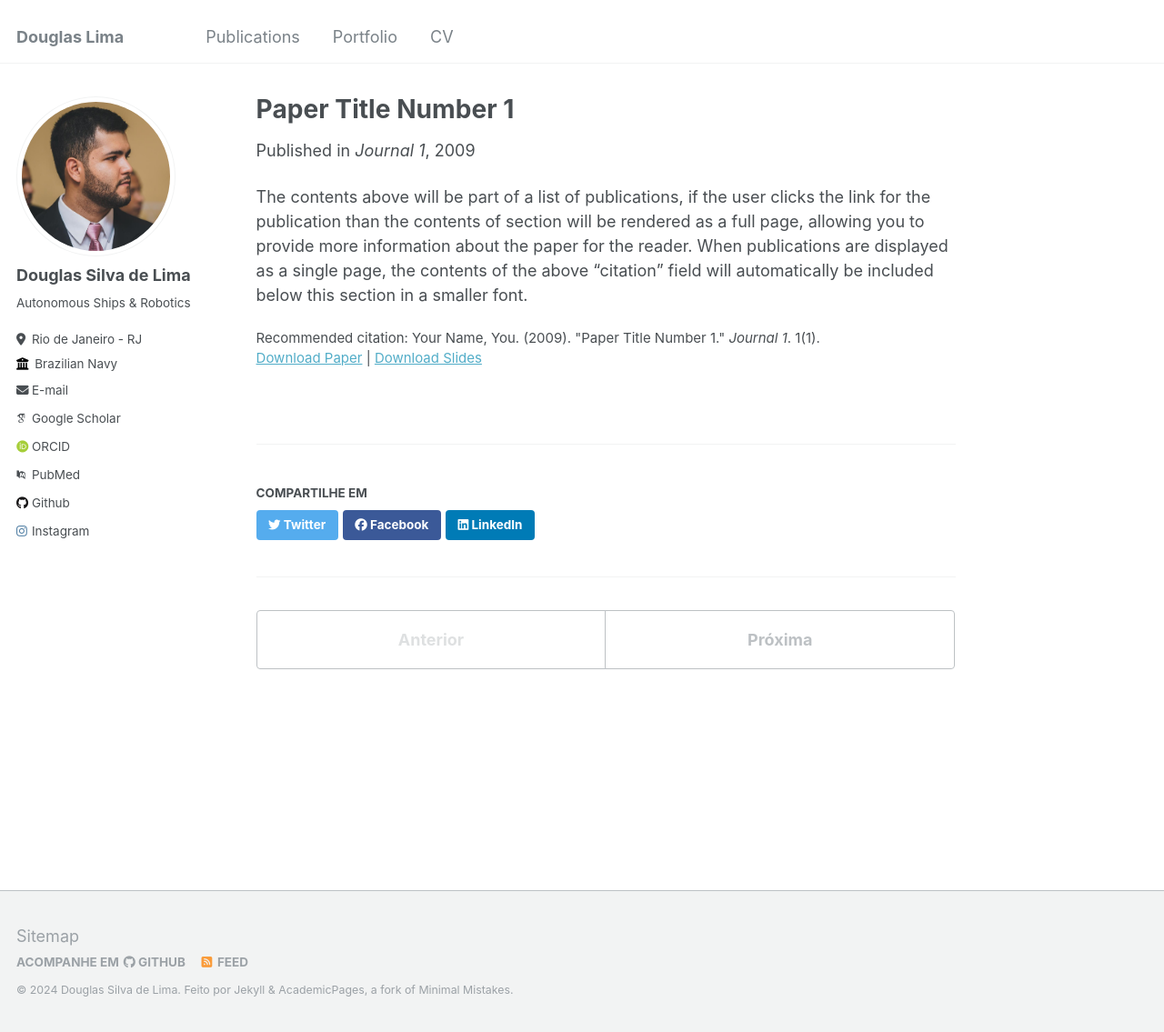
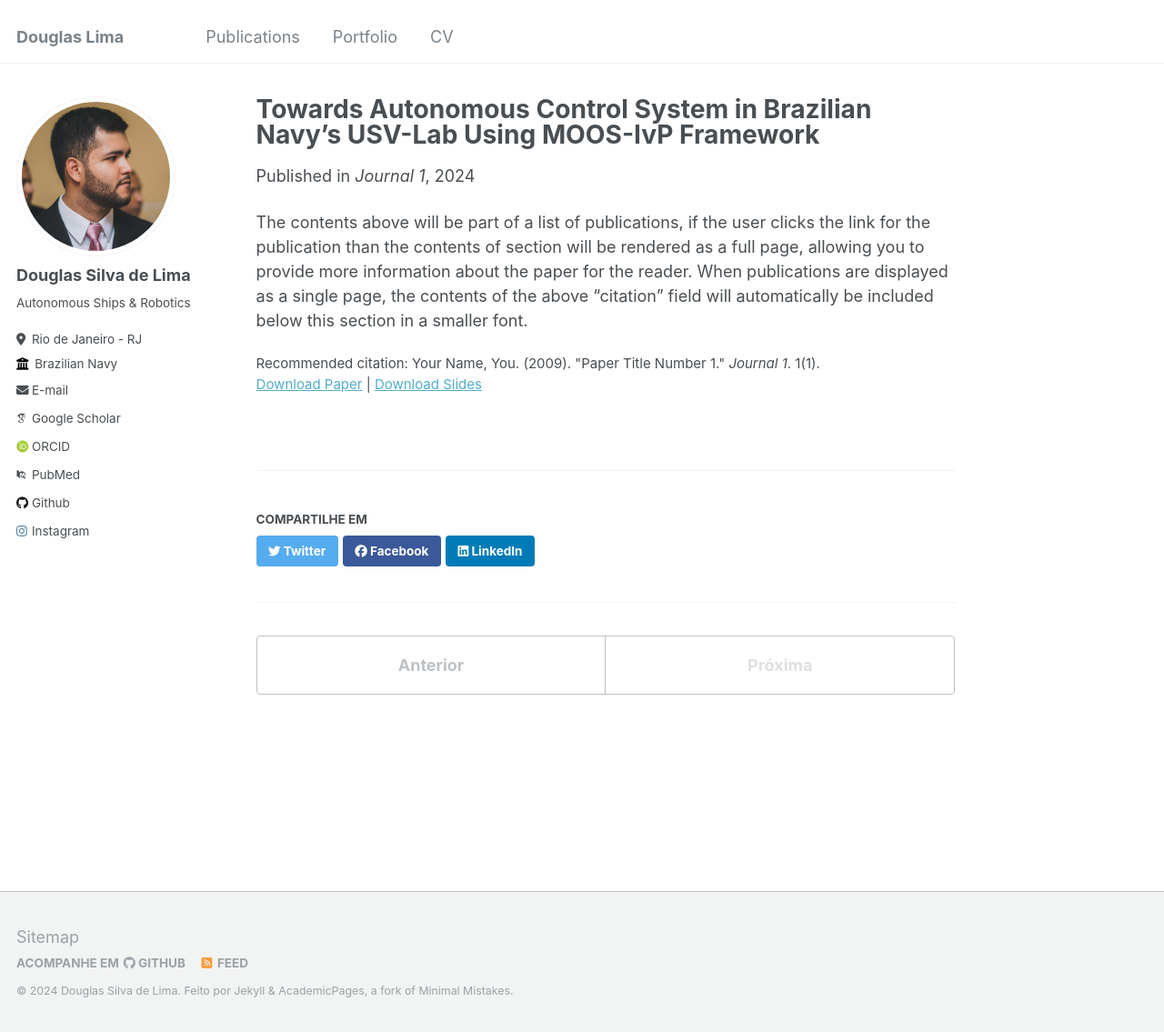
Before and after one commit to d2snc/d2snc.github.io, a Jekyll site: the page built from _publications/2009-10-01-paper-title-number-1.md, in a window 1280 px wide and 1135 px high. Shown: the whole window at 91% size. Built offline with Jekyll 4.4.1, drawn with Linux system fonts in a browser that asks for light colours; some web fonts are replaced.

Commit message:
Update 2009-10-01-paper-title-number-1.md

```diff
--- a/_publications/2009-10-01-paper-title-number-1.md
+++ b/_publications/2009-10-01-paper-title-number-1.md
@@ -1,9 +1,9 @@
 ---
-title: "Paper Title Number 1"
+title: "Towards Autonomous Control System in Brazilian Navy’s USV-Lab Using MOOS-IvP Framework"
 collection: publications
 permalink: /publication/2009-10-01-paper-title-number-1
 excerpt: 'This paper is about the number 1. The number 2 is left for future work.'
-date: 2009-10-01
+date: 2024-09-03
 venue: 'Journal 1'
 slidesurl: 'http://academicpages.github.io/files/slides1.pdf'
 paperurl: 'http://academicpages.github.io/files/paper1.pdf'
```
